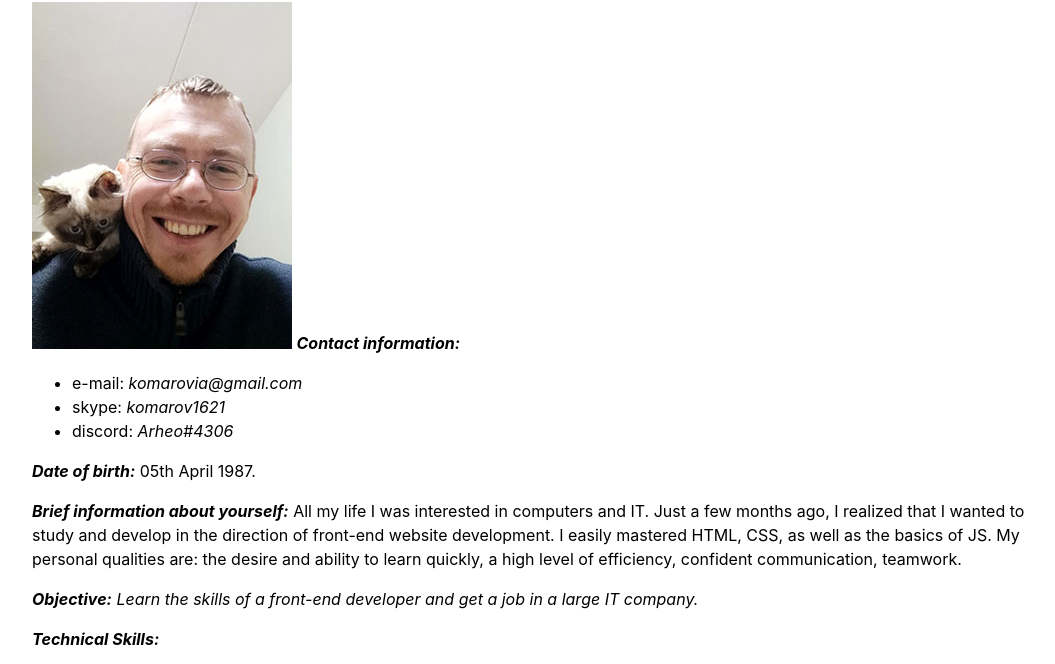
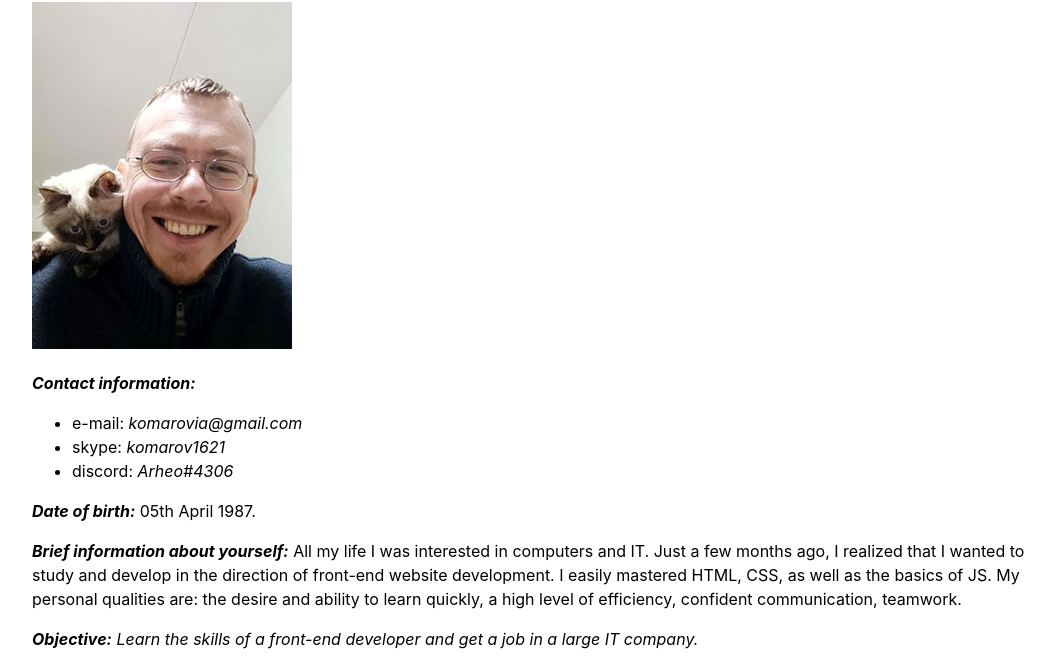
Before and after one commit to komarovia/rsschool-cv, a plain HTML site: page index.html in a window 1280 px wide. Shown: the part 74-738 px from the top of the page, without its empty margins (108-1163 px from the left). Drawn offline with Linux system fonts and the light colour scheme.

Commit message:
refactor: add <p> to Contact information:

```diff
--- a/index.html
+++ b/index.html
@@ -18,7 +18,7 @@
 			<picture>
 				<img src="./avatar.jpg" alt="avatar">
 			</picture>
-				<strong>Contact information:</strong>
+				<p><strong>Contact information:</strong></p>
 				<ul>
 					<li>e-mail: <span>komarovia@gmail.com</span></li>
 					<li>skype: <span>komarov1621</span></li>
```
